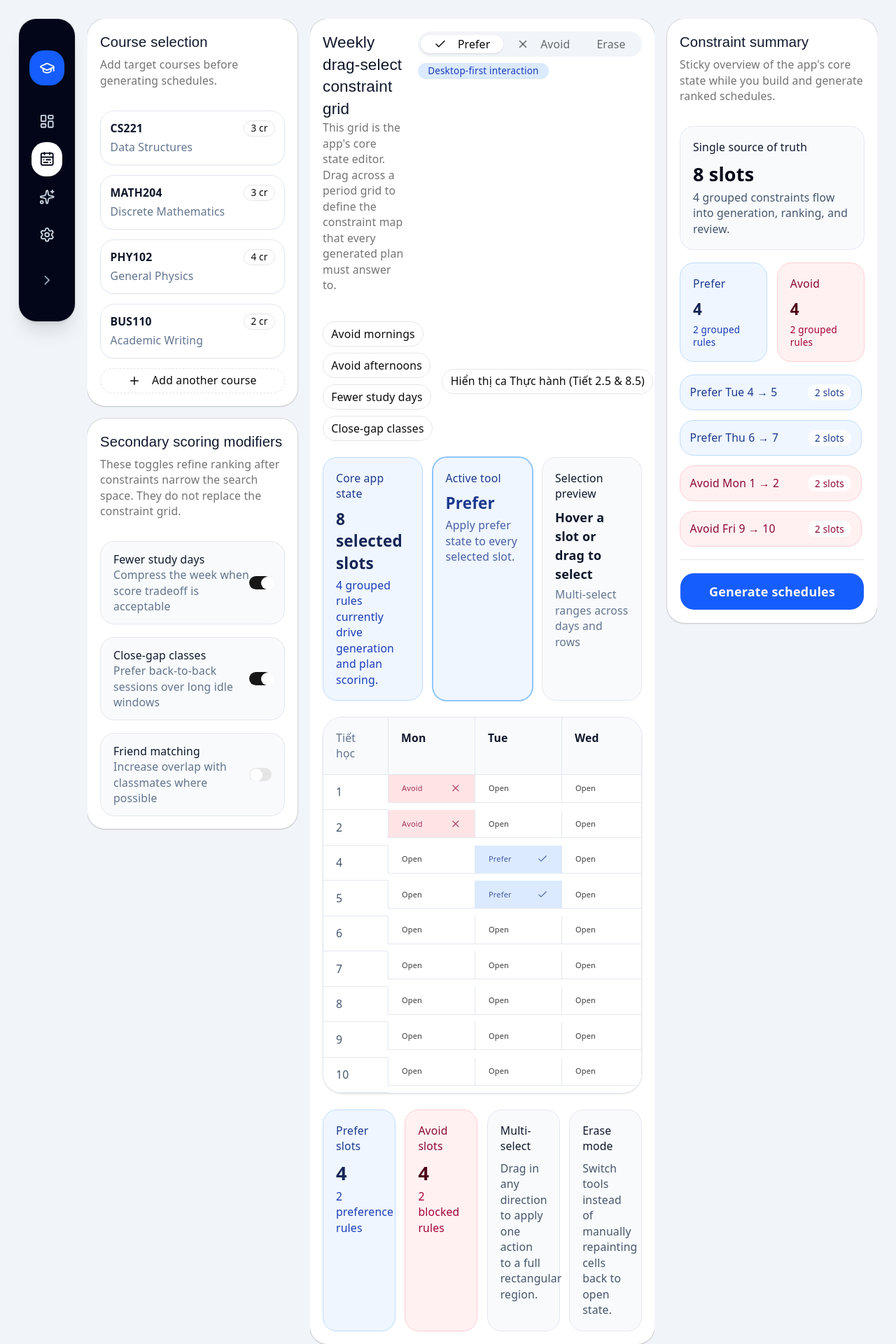
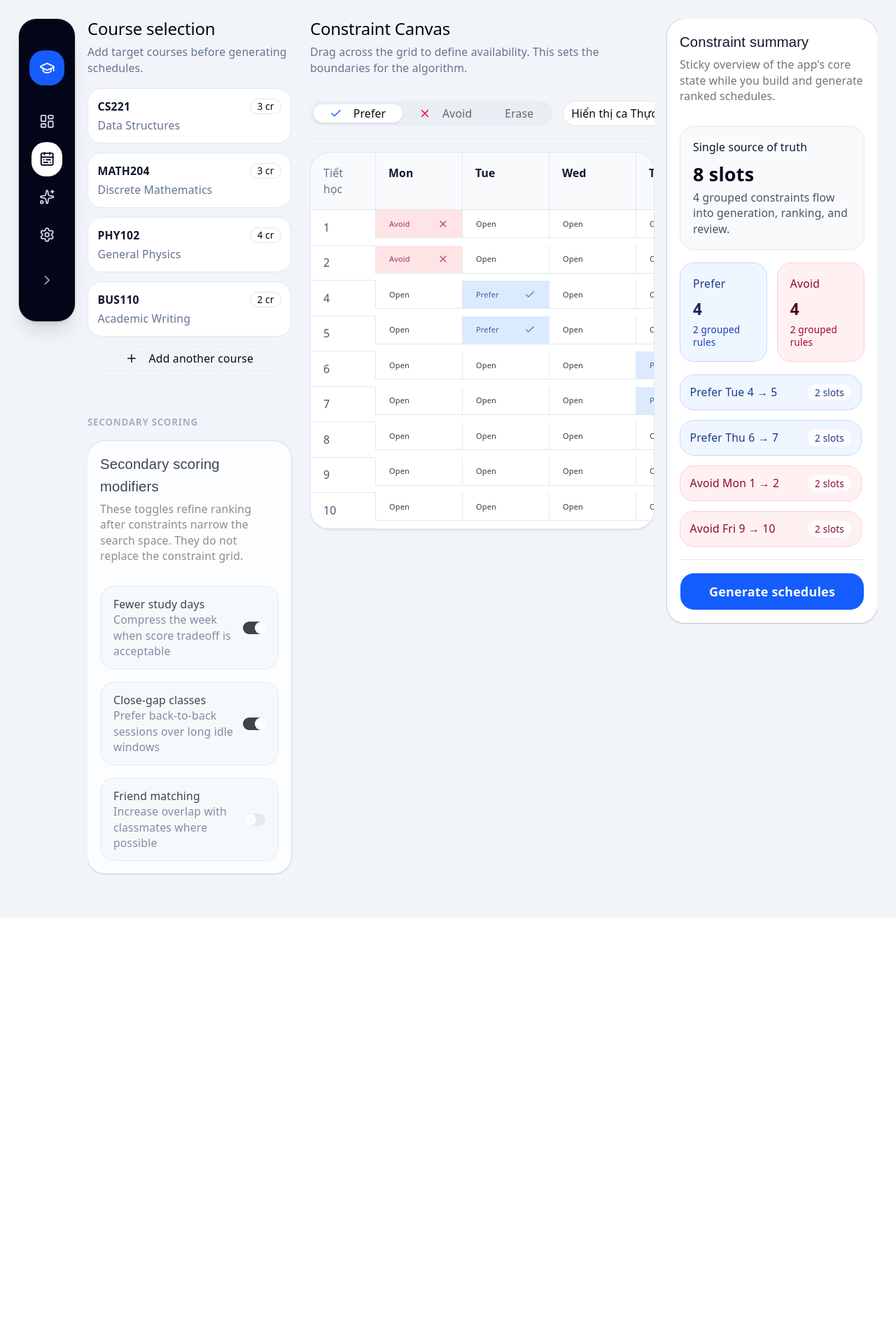
Before and after one commit to QuangNguyenNgoc/Portal-helper-web, a React (Vite) app: page / in a window 1280 px wide. Shown: the top 1920 px of the page at 70% size. After the commit the page ends 1311 px from the top, so only its background shows below. Built offline with nearby package versions, Linux system fonts and the light colour scheme.

Commit message:
Minimalist choosing board

```diff
--- /dev/null
+++ b/src/features/planner/components/GridToolbar.tsx
@@ -0,0 +1,42 @@
+import { Tabs, TabsList, TabsTrigger } from "@/components/ui/tabs";
+import { Check, X } from "lucide-react";
+import { LabToggle } from "../../../components/planner/LabToggle";
+import type { BuilderTool } from "../types";
+
+interface GridToolbarProps {
+  tool: BuilderTool;
+  setTool: (tool: BuilderTool) => void;
+  showLabPeriods: boolean;
+  toggleShowLabPeriods: () => void;
+}
+
+export function GridToolbar({ tool, setTool, showLabPeriods, toggleShowLabPeriods }: GridToolbarProps) {
+  return (
+    <div className="flex flex-col gap-3 sm:flex-row sm:items-center sm:justify-between py-2 mb-4 border-b border-slate-200/60 pb-4">
+      <Tabs
+        value={tool}
+        onValueChange={(value) => setTool(value as BuilderTool)}
+        className="w-auto"
+      >
+        <TabsList className="rounded-full bg-slate-200/50 p-1">
+          <TabsTrigger value="prefer" className="rounded-full px-5 data-[state=active]:bg-white data-[state=active]:shadow-sm">
+            <Check className="mr-2 h-4 w-4 shrink-0 text-blue-600" /> Prefer
+          </TabsTrigger>
+          <TabsTrigger value="avoid" className="rounded-full px-5 data-[state=active]:bg-white data-[state=active]:shadow-sm">
+            <X className="mr-2 h-4 w-4 shrink-0 text-rose-600" /> Avoid
+          </TabsTrigger>
+          <TabsTrigger value="erase" className="rounded-full px-5 data-[state=active]:bg-white data-[state=active]:shadow-sm">
+            Erase
+          </TabsTrigger>
+        </TabsList>
+      </Tabs>
+
+      <div className="flex items-center gap-4">
+         <LabToggle
+           showLabPeriods={showLabPeriods}
+           onToggle={toggleShowLabPeriods}
+         />
+      </div>
+    </div>
+  );
+}
--- a/src/features/planner/views/BuilderView.tsx
+++ b/src/features/planner/views/BuilderView.tsx
@@ -16,7 +16,7 @@ import { CourseCard } from "../components/CourseCard";
 import { courses, days, quickPresets, timeSlots } from "../data/mock";
 import { slotLabel, stateTone, toolLabel, toolTone } from "../lib/grid";
 import { WeeklyPeriodGrid } from "../../../components/planner/WeeklyPeriodGrid";
-import { LabToggle } from "../../../components/planner/LabToggle";
+import { GridToolbar } from "../components/GridToolbar";
 import type { BuilderTool, ConstraintStats, SummaryChipItem } from "../types";
 import { useBuilderInteractions } from "../hooks/useBuilderInteractions";
 import { RightRail } from "./RightRail";
@@ -83,32 +83,33 @@ export function BuilderView({
 
       <div className="grid grid-cols-1 gap-4 lg:grid-cols-[300px_minmax(0,1fr)] xl:grid-cols-[300px_minmax(0,1fr)_300px]">
         {/* ── Left Column (Input + Output Fallback) ── */}
-        <div className="space-y-4">
-          <Card className="rounded-3xl border-slate-200 shadow-sm">
-            <CardHeader className="pb-3">
-              <CardTitle className="text-lg text-slate-900">
-                Course selection
-              </CardTitle>
-              <CardDescription>
-                Add target courses before generating schedules.
-              </CardDescription>
-            </CardHeader>
-            <CardContent className="space-y-3">
+        <div className="space-y-8 pr-2">
+          <div>
+            <div className="mb-4">
+              <h2 className="text-lg font-semibold text-slate-900">Course selection</h2>
+              <p className="text-sm text-slate-500 mt-1">Add target courses before generating schedules.</p>
+            </div>
+            <div className="space-y-3">
               {courses.map((course) => (
                 <CourseCard key={course.code} {...course} />
               ))}
               <Button
                 variant="outline"
-                className="w-full rounded-2xl border-dashed"
+                className="w-full rounded-2xl border-dashed bg-transparent hover:bg-slate-50"
               >
                 <Plus className="mr-2 h-4 w-4" /> Add another course
               </Button>
-            </CardContent>
-          </Card>
+            </div>
+          </div>
 
+          <div className="pt-6 border-t border-slate-200/60 opacity-80 transition-opacity hover:opacity-100">
+             <div className="mb-4">
+               <h3 className="text-xs font-semibold uppercase tracking-wider text-slate-400">Secondary Scoring</h3>
+             </div>
              <BuilderPreferenceCard {...modifiers} />
+          </div>
 
-          <div className="block xl:hidden">
+          <div className="block pt-6 border-t border-slate-200/60 xl:hidden">
             <RightRail
               summaryItems={summaryItems}
               constraintStats={constraintStats}
@@ -122,105 +123,19 @@ export function BuilderView({
 
         {/* ── Middle Column (Canvas) ── */}
         <div className={`min-w-0 overflow-hidden ${generating ? "pointer-events-none opacity-70" : ""}`}>
-          <Card className="rounded-3xl border-slate-200 shadow-sm">
-            <CardHeader className="pb-4">
-              <div className="flex flex-col gap-4 xl:flex-row xl:items-start xl:justify-between">
-                <div>
-                  <CardTitle className="text-xl text-slate-900">
-                    Weekly drag-select constraint grid
-                  </CardTitle>
-                  <CardDescription>
-                    This grid is the app's core state editor. Drag across a
-                    period grid to define the constraint map that every
-                    generated plan must answer to.
-                  </CardDescription>
-                </div>
-                <div className="flex flex-wrap items-center gap-2">
-                  <Tabs
-                    value={tool}
-                    onValueChange={(value) => setTool(value as BuilderTool)}
-                    className="w-auto"
-                  >
-                    <TabsList className="rounded-2xl bg-slate-100 p-1">
-                      <TabsTrigger value="prefer" className="rounded-xl px-4">
-                        <Check className="mr-2 h-4 w-4 shrink-0" /> Prefer
-                      </TabsTrigger>
-                      <TabsTrigger value="avoid" className="rounded-xl px-4">
-                        <X className="mr-2 h-4 w-4 shrink-0" /> Avoid
-                      </TabsTrigger>
-                      <TabsTrigger value="erase" className="rounded-xl px-4">
-                        Erase
-                      </TabsTrigger>
-                    </TabsList>
-                  </Tabs>
-                  <Badge className="rounded-full bg-blue-100 px-3 py-1 text-blue-800 hover:bg-blue-100">
-                    Desktop-first interaction
-                  </Badge>
-                </div>
-              </div>
-            </CardHeader>
-            <CardContent className="space-y-5">
-              <div className="flex flex-col gap-3 md:flex-row md:items-center md:justify-between">
-                <div className="flex flex-wrap gap-2">
-                  {quickPresets.map((preset) => (
-                    <Button
-                      key={preset.id}
-                      variant="outline"
-                      className="rounded-full bg-white text-xs sm:text-sm"
-                      onClick={() => applyPreset(preset.id)}
-                    >
-                      {preset.label}
-                    </Button>
-                  ))}
-                </div>
-                <LabToggle
-                  showLabPeriods={showLabPeriods}
-                  onToggle={toggleShowLabPeriods}
-                />
+          <div className="mb-6">
+            <h2 className="text-xl font-semibold text-slate-900">Constraint Canvas</h2>
+            <p className="text-sm text-slate-500 mt-1">
+              Drag across the grid to define availability. This sets the boundaries for the algorithm.
+            </p>
           </div>
 
-              <div className="grid max-w-[800px] grid-cols-1 gap-3 sm:grid-cols-3">
-                <div className="rounded-2xl border border-blue-200 bg-blue-50 p-4">
-                  <div className="text-sm font-medium text-blue-900">
-                    Core app state
-                  </div>
-                  <div className="mt-2 text-xl font-semibold text-blue-950">
-                    {constraintStats.totalSlotCount} selected slots
-                  </div>
-                  <div className="mt-1 text-sm text-blue-800">
-                    {constraintStats.totalGroupCount} grouped rules currently
-                    drive generation and plan scoring.
-                  </div>
-                </div>
-                <div className={`rounded-2xl border p-4 ${toolTone(tool)}`}>
-                  <div className="text-sm font-medium">Active tool</div>
-                  <div className="mt-2 text-xl font-semibold">
-                    {toolLabel(tool)}
-                  </div>
-                  <div className="mt-1 text-sm opacity-80">
-                    {tool === "erase"
-                      ? "Clear selections without affecting other ranges."
-                      : `Apply ${toolLabel(tool).toLowerCase()} state to every selected slot.`}
-                  </div>
-                </div>
-                <div className="rounded-2xl border border-slate-200 bg-slate-50 p-4">
-                  <div className="text-sm font-medium text-slate-900">
-                    Selection preview
-                  </div>
-                  <div className="mt-2 text-base font-semibold text-slate-900">
-                    {previewInfo
-                      ? previewInfo.label
-                      : hoveredCell
-                        ? `${hoveredCell.day} · Tiết ${hoveredCell.time}`
-                        : "Hover a slot or drag to select"}
-                  </div>
-                  <div className="mt-1 text-sm text-slate-500">
-                    {previewInfo
-                      ? `${previewInfo.count} periods ready to apply`
-                      : "Multi-select ranges across days and rows"}
-                  </div>
-                </div>
-              </div>
+          <GridToolbar
+             tool={tool}
+             setTool={setTool}
+             showLabPeriods={showLabPeriods}
+             toggleShowLabPeriods={toggleShowLabPeriods}
+          />
 
           <div className="min-w-0 w-full">
             <WeeklyPeriodGrid
@@ -236,51 +151,6 @@ export function BuilderView({
               onCellMouseLeave={() => setHoveredCell(null)}
             />
           </div>
-
-              <div className="grid max-w-[800px] grid-cols-1 gap-3 sm:grid-cols-2 lg:grid-cols-4">
-                <div className="rounded-2xl border border-blue-200 bg-blue-50 p-4">
-                  <div className="text-sm font-medium text-blue-900">
-                    Prefer slots
-                  </div>
-                  <div className="mt-2 text-2xl font-semibold text-blue-950">
-                    {constraintStats.preferSlotCount}
-                  </div>
-                  <div className="mt-1 text-sm text-blue-800">
-                    {constraintStats.preferGroupCount} preference rules
-                  </div>
-                </div>
-                <div className="rounded-2xl border border-rose-200 bg-rose-50 p-4">
-                  <div className="text-sm font-medium text-rose-900">
-                    Avoid slots
-                  </div>
-                  <div className="mt-2 text-2xl font-semibold text-rose-950">
-                    {constraintStats.avoidSlotCount}
-                  </div>
-                  <div className="mt-1 text-sm text-rose-800">
-                    {constraintStats.avoidGroupCount} blocked rules
-                  </div>
-                </div>
-                <div className="rounded-2xl border border-slate-200 bg-slate-50 p-4">
-                  <div className="text-sm font-medium text-slate-900">
-                    Multi-select
-                  </div>
-                  <div className="mt-2 text-sm text-slate-600">
-                    Drag in any direction to apply one action to a full
-                    rectangular region.
-                  </div>
-                </div>
-                <div className="rounded-2xl border border-slate-200 bg-slate-50 p-4">
-                  <div className="text-sm font-medium text-slate-900">
-                    Erase mode
-                  </div>
-                  <div className="mt-2 text-sm text-slate-600">
-                    Switch tools instead of manually repainting cells back to
-                    open state.
-                  </div>
-                </div>
-              </div>
-            </CardContent>
-          </Card>
         </div>
 
         {/* ── Right Column (Output) ── */}
```
Lines whose indentation alone changed are shown as unchanged.
